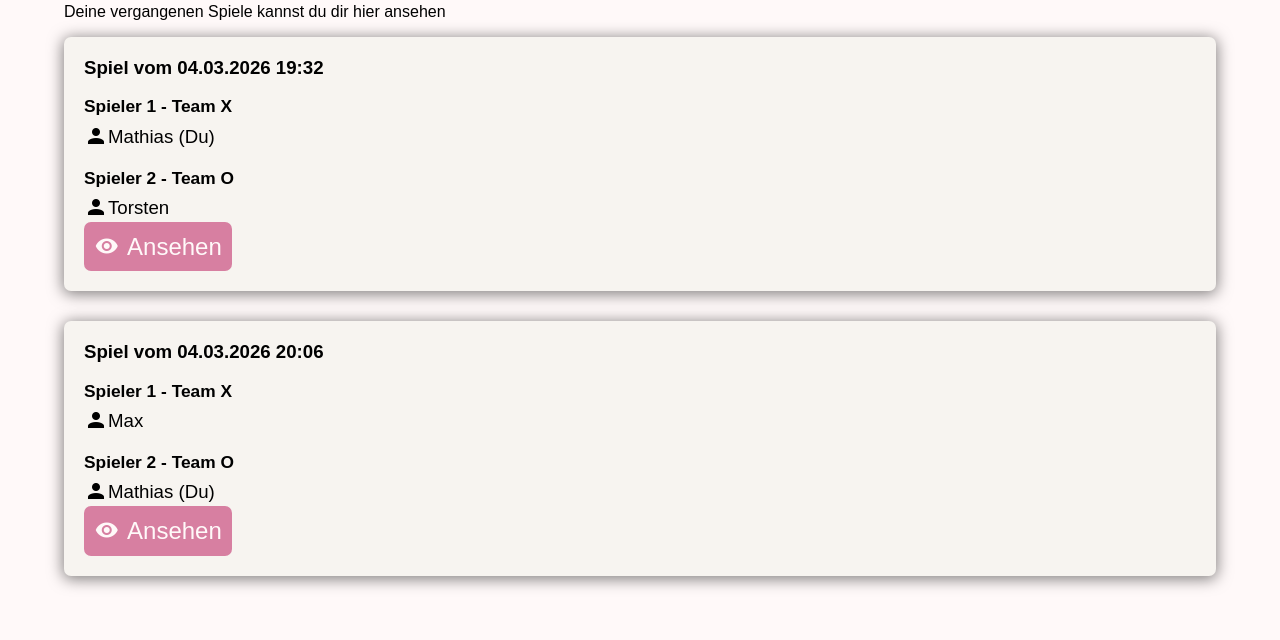
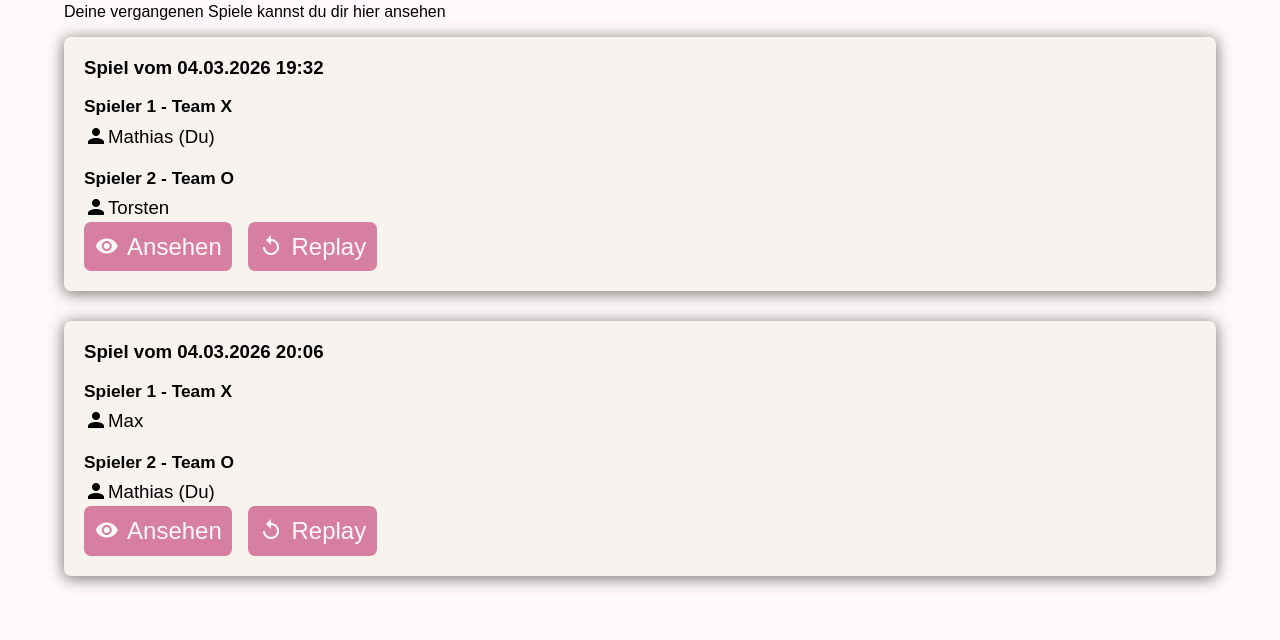
Before and after one commit to Unbekannt28/tic-tac-toe, a Flask app: page /lobby in a window 1280 px wide. Shown: the part 861-1501 px from the top of the page. Run offline with Flask 3, Linux system fonts and the light colour scheme; a user stored in the database is signed in; data comes from the database, SQL or seed files in the repository.

Commit message:
Added buttons to later added replay feature

```diff
--- a/static/css/lobby.css
+++ b/static/css/lobby.css
@@ -9,3 +9,9 @@
     font-weight: bold;
     padding: 2em;
 }
+
+.replay-buttons {
+    display: flex;
+    justify-content: left;
+    gap: 1em;
+}
--- a/templates/lobby.html
+++ b/templates/lobby.html
@@ -175,6 +175,7 @@
                                 <span class="mdi mdi-account"></span>
                                 <p class="icon-text-display">{{game[4]}}{% if game[4] == session["username"] %} (Du){% endif %}</p>
                             </div>
+                            <div class="replay-buttons">
                                 <form action="/play" method="post">
                                     <input type="hidden" name="game-id" value="{{game[0]}}">
                                     <button class="icon-text-button" type="submit">
@@ -182,6 +183,14 @@
                                         <p>Ansehen</p>
                                     </button>
                                 </form>
+                                <form action="/replay" method="get">
+                                    <input type="hidden" name="game-id" value="{{game[0]}}">
+                                    <button class="icon-text-button" type="submit">
+                                        <span class="mdi mdi-replay"></span>
+                                        <p>Replay</p>
+                                    </button>
+                                </form>
+                            </div>
                         </div>
                     {% endif %}
                 {% endfor %}
```
Lines whose indentation alone changed are shown as unchanged.
